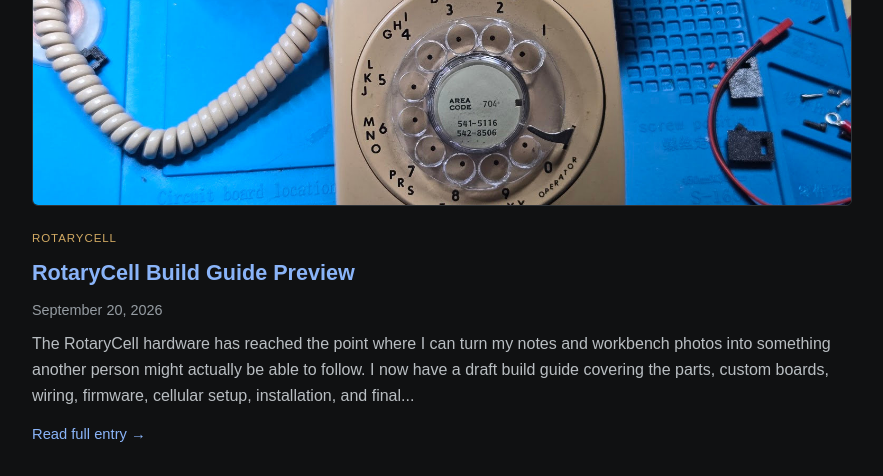
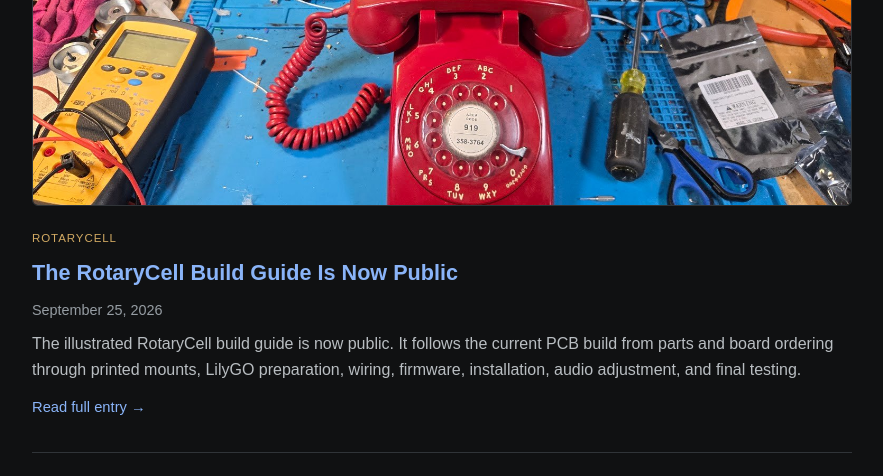
Before and after one commit to fregacmols/fregacmols.github.io, a Jekyll site: the page built from log/index.html, in a window 1280 px wide and 1400 px high, scrolled down 563 px. Shown: the top 476 px of the window, without its empty margins (198-1081 px from the left). Built offline with Jekyll 4.4.1, drawn with Linux system fonts in a browser that asks for light colours.

Commit message:
Update RotaryCell project page and log

```diff
--- a/_data/projects.yml
+++ b/_data/projects.yml
@@ -1,8 +1,8 @@
 rotarycell:
   name: RotaryCell
-  status: Working builds
-  current: Multiple phones are operational with the custom carrier and Audio/Reset boards. A draft build guide is now available for review while the documentation and rear USB-C mounts continue to be refined.
-  updated: 2026-09-20
+  status: Documented build
+  current: Multiple phones are operational with the custom carrier and Audio/Reset boards. The complete illustrated build guide is available online.
+  updated: 2026-09-25
   log_tag: rotarycell
 
 meshcore:
--- /dev/null
+++ b/_posts/2026-09-25-rotarycell-build-guide-published.md
@@ -0,0 +1,25 @@
+---
+layout: post
+title: "The RotaryCell Build Guide Is Now Public"
+project: rotarycell
+project_name: RotaryCell
+image: "/images/rotarycell-featured.jpg"
+---
+
+The illustrated RotaryCell build guide is now public. It follows the current
+PCB build from parts and board ordering through printed mounts, LilyGO
+preparation, wiring, firmware, installation, audio adjustment, and final
+testing.
+
+The guide documents the Audio/Reset A4 and AG1171 carrier boards used in the
+completed phones. It also includes a full wiring overview, photographs,
+downloadable board files, firmware, and printable mounts.
+
+[Open the illustrated RotaryCell build guide →](/RotaryCell/)
+
+The guide will continue to improve as people build from it and point out the
+places where another photograph or a clearer explanation would help. The
+working material and engineering history remain available in the
+[GitHub repository](https://github.com/fregacmols/RotaryCell).
+
+![A completed red RotaryCell conversion on the workbench](/images/rotarycell-featured.jpg)
```
Also changed, not shown: index.html (+2 -2 lines), images/rotarycell-featured.jpg (added).
